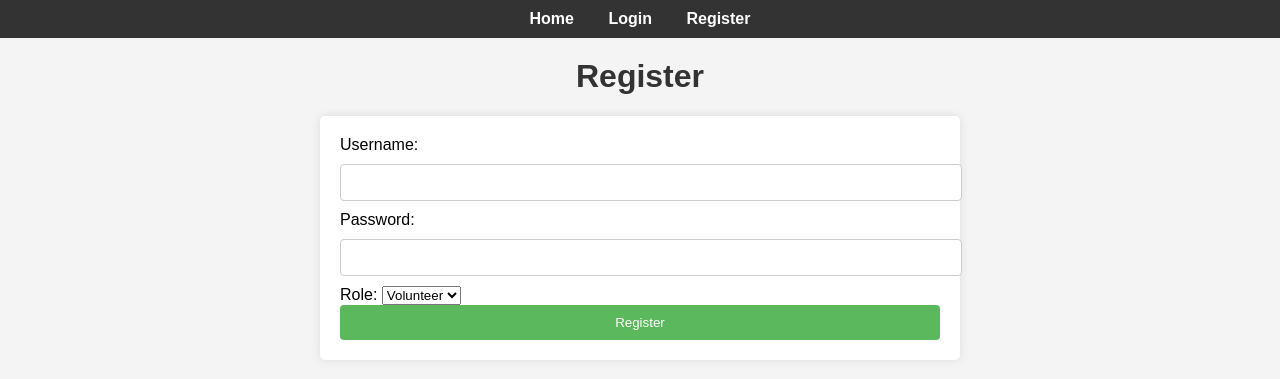
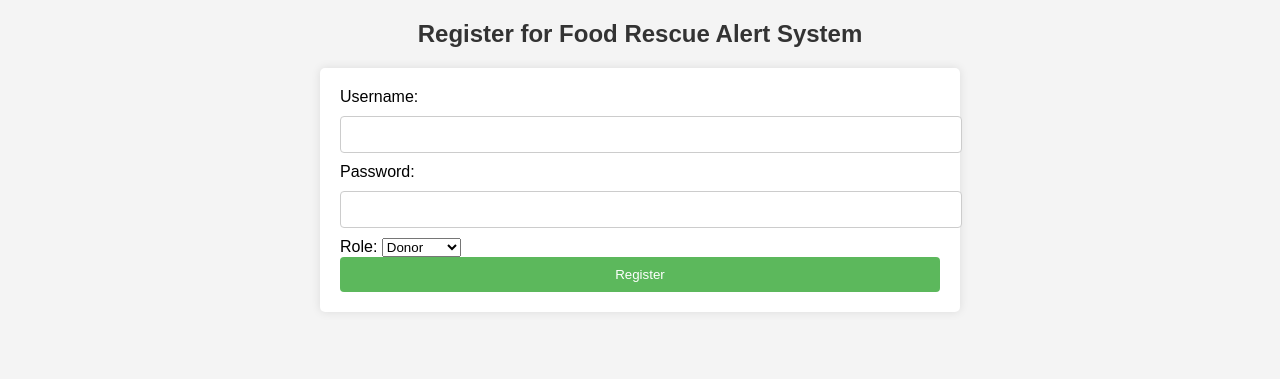
Before and after one commit to Melaniemweru/food_rescue, a Flask app: page /register in a window 1280 px wide. Shown: the top 379 px of the page. Run offline with Flask 3, Linux system fonts and the light colour scheme; some libraries are stand-ins or nearby versions.

Commit message:
Updated app with new functionality

```diff
--- a/app.py
+++ b/app.py
@@ -30,7 +30,7 @@ class User(UserMixin, db.Model):
     id = db.Column(db.Integer, primary_key=True)
     username = db.Column(db.String(150), unique=True, nullable=False)
     password = db.Column(db.String(150), nullable=False)
-    role = db.Column(db.String(50), nullable=False)  # Ensure this line is included
+    role = db.Column(db.String(50), nullable=False)
 
 class Inventory(db.Model):
     id = db.Column(db.Integer, primary_key=True)
@@ -43,6 +43,7 @@ class Volunteer(db.Model):
     id = db.Column(db.Integer, primary_key=True)
     name = db.Column(db.String(150), nullable=False)
     item_id = db.Column(db.Integer, db.ForeignKey('inventory.id'), nullable=False)
+    deliveries = db.Column(db.Integer, nullable=False, default=0)
 
 @login_manager.user_loader
 def load_user(user_id):
@@ -114,7 +115,7 @@ def register():
     if request.method == 'POST':
         username = request.form['username']
         password = request.form['password']
-        role = request.form['role']  # Assume a form field for role
+        role = request.form['role']
         user = User(username=username, password=password, role=role)
         db.session.add(user)
         db.session.commit()
--- a/templates/register.html
+++ b/templates/register.html
@@ -2,36 +2,32 @@
 <html lang="en">
 <head>
     <meta charset="UTF-8">
+    <meta name="viewport" content="width=device-width, initial-scale=1.0">
     <title>Register</title>
     <link rel="stylesheet" href="{{ url_for('static', filename='styles.css') }}">
 </head>
 <body>
-    <nav>
-        <ul>
-            <li><a href="{{ url_for('index') }}">Home</a></li>
-            <li><a href="{{ url_for('login') }}">Login</a></li>
-            <li><a href="{{ url_for('register') }}">Register</a></li>
-        </ul>
-    </nav>
-    <h1>Register</h1>
+    <div class="container">
+        <h2>Register for Food Rescue Alert System</h2>
         <form action="{{ url_for('register') }}" method="post">
-        <div>
+            <div class="form-group">
                 <label for="username">Username:</label>
                 <input type="text" id="username" name="username" required>
             </div>
-        <div>
+            <div class="form-group">
                 <label for="password">Password:</label>
                 <input type="password" id="password" name="password" required>
             </div>
-        <div>
+            <div class="form-group">
                 <label for="role">Role:</label>
                 <select id="role" name="role" required>
+                    <option value="donor">Donor</option>
                     <option value="volunteer">Volunteer</option>
                     <option value="receiver">Receiver</option>
-                <option value="donor">Donor</option>
                 </select>
             </div>
-        <button type="submit">Register</button>
+            <button type="submit" class="btn btn-primary">Register</button>
         </form>
+    </div>
 </body>
 </html>
```
Also changed, not shown: migrations/versions/c284cb34c608_updated_database_schema.py (added, +32 -0 lines), instance/food_rescue.db. Lines whose indentation alone changed are shown as unchanged.
